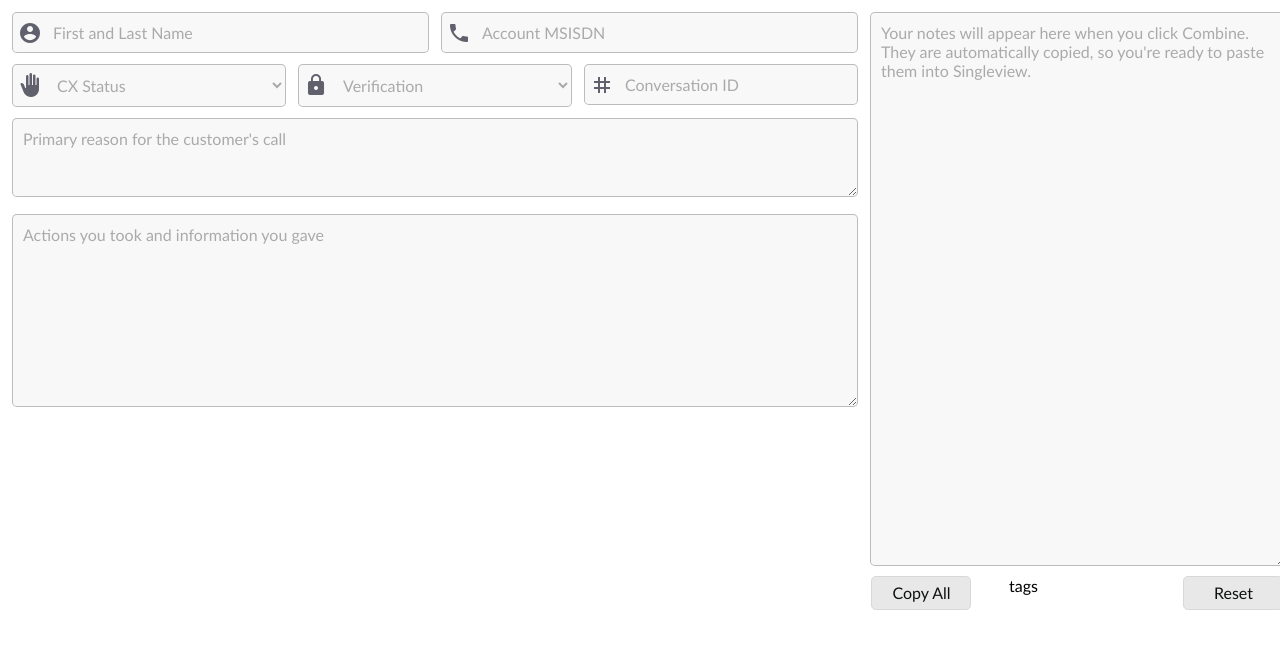
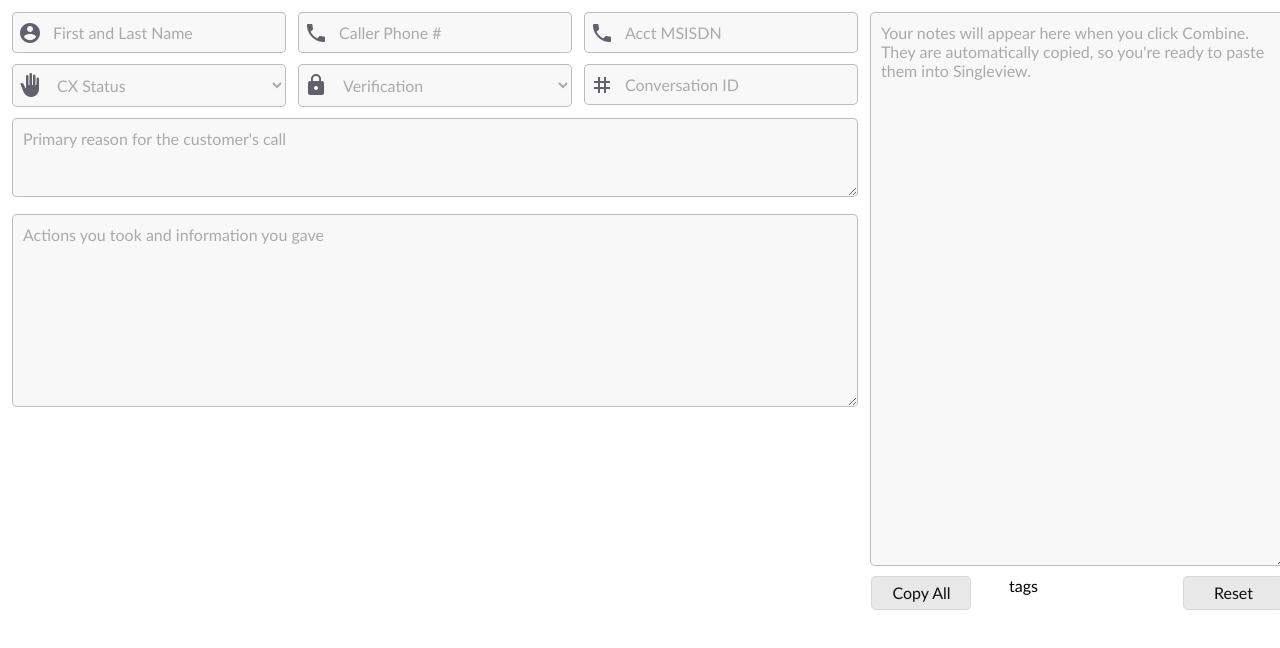
Before and after one commit to Shawncologist/Improved-Notator, a plain HTML site: page index.html in a window 1280 px wide. Drawn offline with Linux system fonts and the light colour scheme.

Commit message:
updated wrong index before

```diff
--- a/index.html
+++ b/index.html
@@ -58,7 +58,7 @@
       gap: 3px 12px;
       grid-auto-flow: row;
       grid-template-areas:
-        "name name name msisdn msisdn msisdn output-note output-note output-note"
+        "name name caller caller msisdn msisdn output-note output-note output-note"
         "status status verify verify contact-id contact-id output-note output-note output-note"
         "reason reason reason reason reason reason output-note output-note output-note"
         "action action action action action action output-note output-note output-note"
@@ -77,6 +77,10 @@
 
     .name {
       grid-area: name;
+    }
+
+    .caller {
+      grid-area: caller;
     }
 
     .msisdn {
@@ -255,8 +259,12 @@
         <input id="input-name" class="input-field" type="text" placeholder="First and Last Name">
         <span id="id-input-name-icon" class="material-icons grey-icons input-name-icon">account_circle</span>
       </div>
+      <div class="caller icon-inside">
+        <input id="input-caller" class="input-field" type="text" placeholder="Caller Phone #">
+        <span id="id-input-msisdn-icon" class="material-icons grey-icons input-name-icon">local_phone</span>
+      </div>
       <div class="msisdn icon-inside">
-        <input id="input-msisdn" class="input-field" type="text" placeholder="Account MSISDN">
+        <input id="input-msisdn" class="input-field" type="text" placeholder="Acct MSISDN">
         <span id="id-input-msisdn-icon" class="material-icons grey-icons input-name-icon">local_phone</span>
       </div>
       <!-- output box doesn't actually need to be located here -->
```
